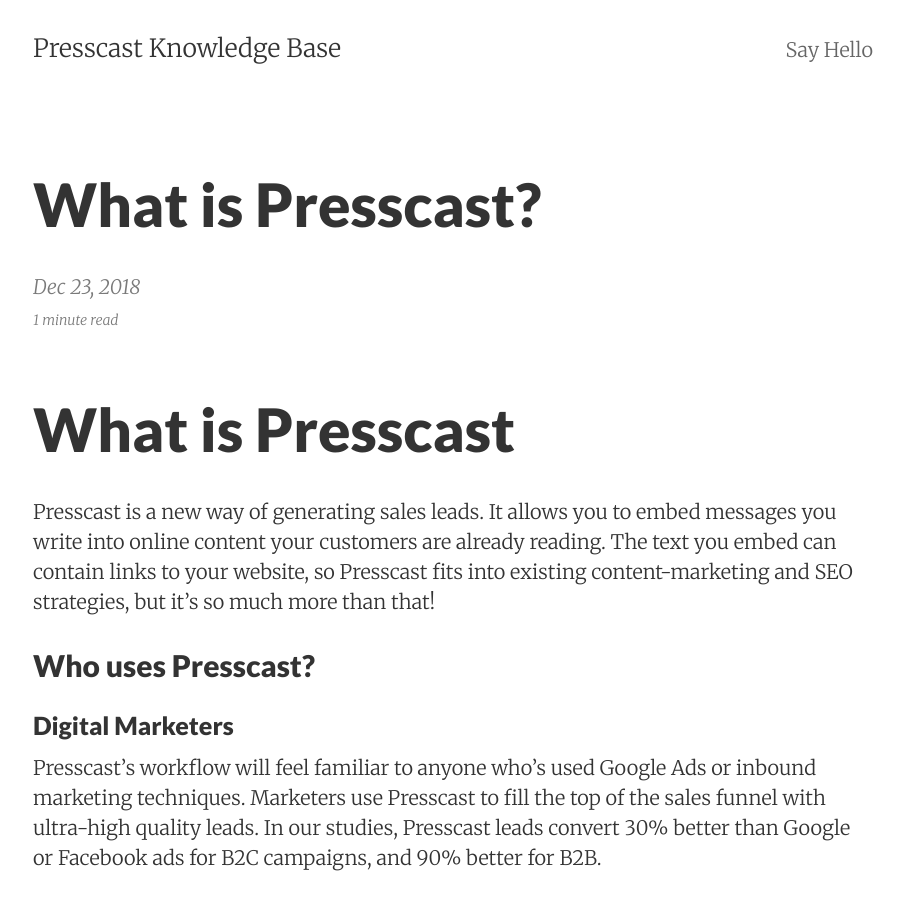
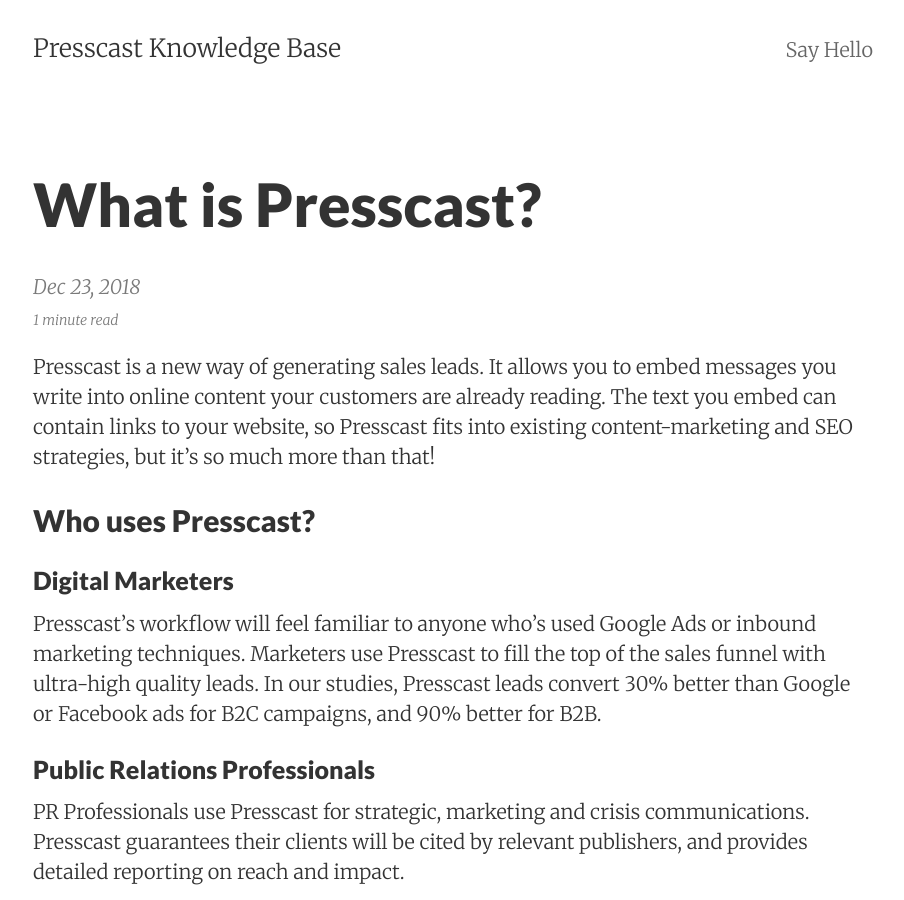
Before and after one commit to Presscast/presscast.github.io, a Jekyll site: the page built from _posts/2018-12-23-about.md, in a window 1280 px wide and 900 px high. Shown: the whole window, without its empty margins (187-1091 px from the left). Built offline with Jekyll 4.4.1, drawn with Linux system fonts in a browser that asks for light colours.

Commit message:
Remove redundant header

```diff
--- a/_posts/2018-12-23-about.md
+++ b/_posts/2018-12-23-about.md
@@ -5,8 +5,6 @@ date:       2018-12-23 15:31:19
 summary:    What you can do with Presscast.
 categories: presscast tutorial
 ---
-
-# What is Presscast
 
 Presscast is a new way of generating sales leads.  It allows you to embed messages you write into online content your customers are already reading.  The text you embed can contain links to your website, so Presscast fits into existing content-marketing and SEO strategies, but it's so much more than that!
 
```
